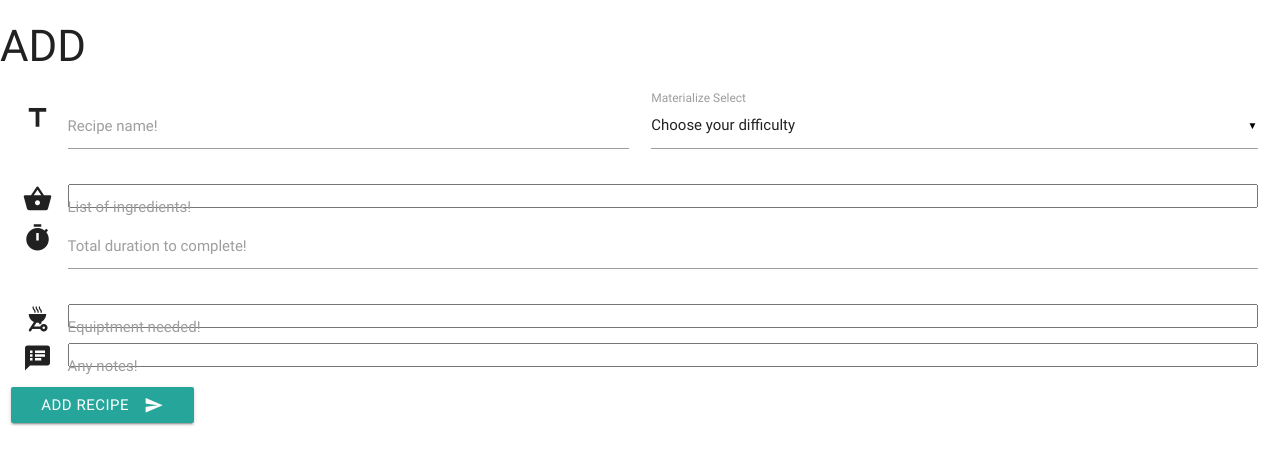
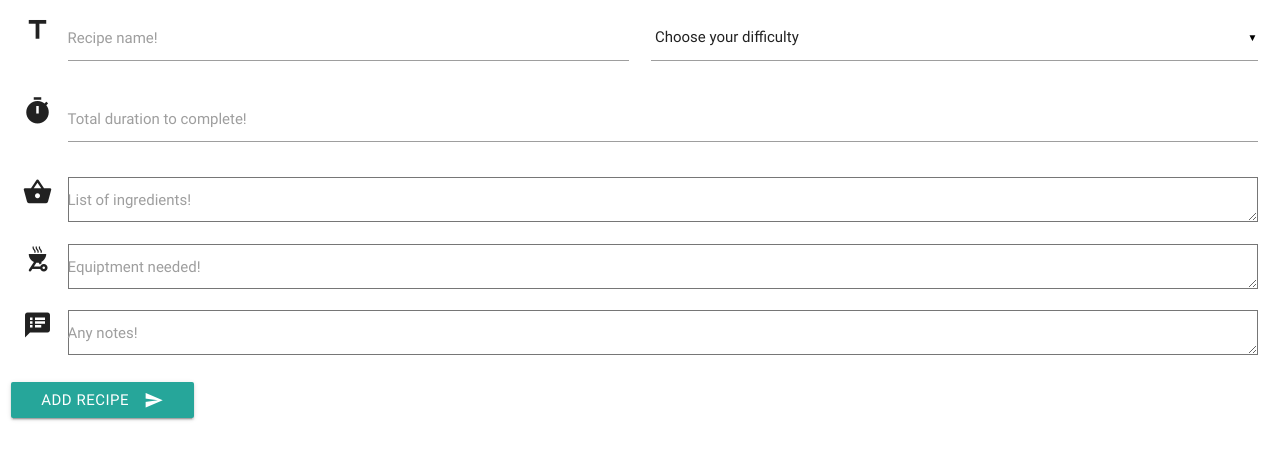
Before and after one commit to tgarratt/HungryHerbivore-Milestone3, a Flask app: page /add_recipe in a window 1280 px wide. Shown: the top 465 px of the page. Run offline with Flask 2, Linux system fonts and the light colour scheme; some libraries are stand-ins or nearby versions.

Commit message:
fined out details for form

```diff
--- a/.c9/metadata/environment/templates/parent.html
+++ b/.c9/metadata/environment/templates/parent.html
@@ -1 +1 @@
-{"filter":false,"title":"parent.html","tooltip":"/templates/parent.html","undoManager":{"mark":-1,"position":-1,"stack":[]},"ace":{"folds":[],"scrolltop":0,"scrollleft":0,"selection":{"start":{"row":16,"column":42},"end":{"row":16,"column":42},"isBackwards":false},"options":{"guessTabSize":true,"useWrapMode":false,"wrapToView":true},"firstLineState":0},"timestamp":1572442805820,"hash":"2e5b57056d39f11a0a371457af2fce2821594eb9"}
+{"filter":false,"title":"parent.html","tooltip":"/templates/parent.html","undoManager":{"mark":-1,"position":-1,"stack":[]},"ace":{"folds":[],"scrolltop":0,"scrollleft":0,"selection":{"start":{"row":16,"column":42},"end":{"row":16,"column":42},"isBackwards":false},"options":{"guessTabSize":true,"useWrapMode":false,"wrapToView":true},"firstLineState":{"row":1,"state":"start","mode":"ace/mode/html"}},"timestamp":1572524850701,"hash":"2e5b57056d39f11a0a371457af2fce2821594eb9"}
--- a/app.py
+++ b/app.py
@@ -11,9 +11,9 @@ app.config['MONGO_URI'] = os.environ.get('MONGO_URL')
 mongo = PyMongo(app)
 
 @app.route('/')
-#@app.route('/get_recipes')
-#def get_recipes():
-#    return render_template("recipes.html", recipes=mongo.db.recipes.find())
+@app.route('/get_recipes')
+def get_recipes():
+    return render_template("recipes.html", recipes=mongo.db.recipes.find())
 
 
 @app.route('/add_recipe')
--- a/templates/addrecipe.html
+++ b/templates/addrecipe.html
@@ -1,48 +1,46 @@
 {% extends 'parent.html'%} {% block content %}
 
-<h3>ADD</h3>
 <div class="row">
     <form action="{{url_for('submit_recipe')}}" method="POST" class="col s12">
         <div class="row">
             <div class="input-field col s6">
                 <i class="material-icons prefix">title</i>
                 <input id="meal_name" name="meal_name" type="text" class="validate">
-                <label for="icon_prefix">Recipe name!</label>
+                <label for="icon_prefix"> Recipe name!</label>
             </div>
 
             <div class="input-field col s6">
                 <select>
-                    <option value="" disabled selected>Choose your difficulty</option>
+                    <option value="" disabled selected> Choose your difficulty</option>
                     <option value="1">Difficulty 1 (novice)</option>
                     <option value="2">Difficulty 2 (advanced beginner)</option>
                     <option value="3">Difficulty 3 (competent)</option>
                     <option value="4">Difficulty 4 (proficient)</option>
                     <option value="5">Difficulty 5 (expert)</option>
                 </select>
-                <label>Materialize Select</label>
-            </div>
-
-            <div class="input-field col s12">
-                <i class="material-icons prefix">shopping_basket</i>
-                <input id="meal_ingredients" name="meal_ingredients" type="textarea" class="validate">
-                <label for="icon_prefix">List of ingredients!</label>
             </div>
 
             <div class="input-field col s12">
                 <i class="material-icons prefix">timer</i>
                 <input id="meal_time" name="meal_time" type="text" class="validate">
-                <label for="icon_prefix">Total duration to complete!</label>
+                <label for="icon_prefix"> Total duration to complete!</label>
+            </div>
+
+            <div class="input-field col s12">
+                <i class="material-icons prefix">shopping_basket</i>
+                <textarea id="meal_ingredients" name="meal_ingredients" class="validate"></textarea>
+                <label for="icon_prefix"> List of ingredients!</label>
             </div>
 
             <div class="input-field col s12">
                 <i class="material-icons prefix">outdoor_grill</i>
-                <input id="meal_requirements" name="meal_requirements" type="textarea" class="validate">
-                <label for="icon_prefix">Equiptment needed!</label>
+                <textarea id="meal_requirements" name="meal_requirements" class="validate"></textarea>
+                <label for="icon_prefix"> Equiptment needed!</label>
             </div>
 
             <div class="input-field col s12">
                 <i class="material-icons prefix">speaker_notes</i>
-                <input id="meal_comment" name="meal_comment" type="textarea" class="validate">
+                <textarea id="meal_comment" name="meal_comment" class="validate"></textarea>
                 <label for="icon_prefix"> Any notes!</label>
             </div>
 
```
Also changed, not shown: .c9/metadata/environment/app.py (+1 -1 lines), .c9/metadata/environment/templates/addrecipe.html (+1 -1 lines), .c9/metadata/environment/templates/recipes.html (+1 -1 lines), 1 other file.
